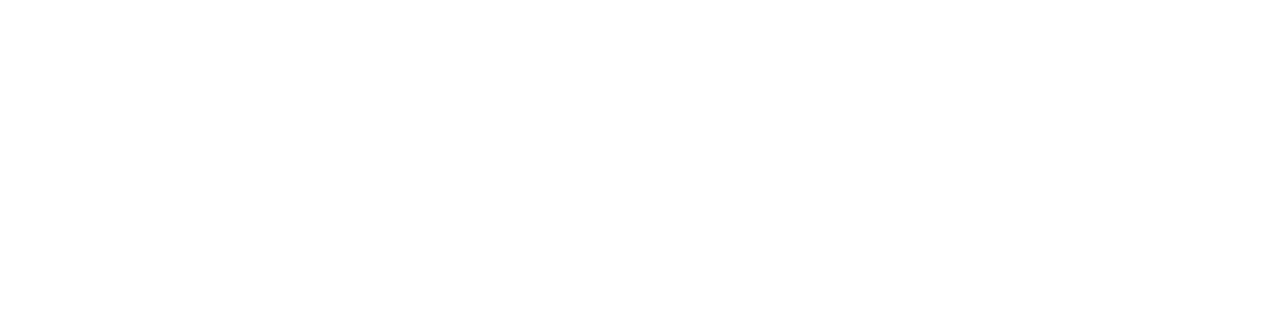
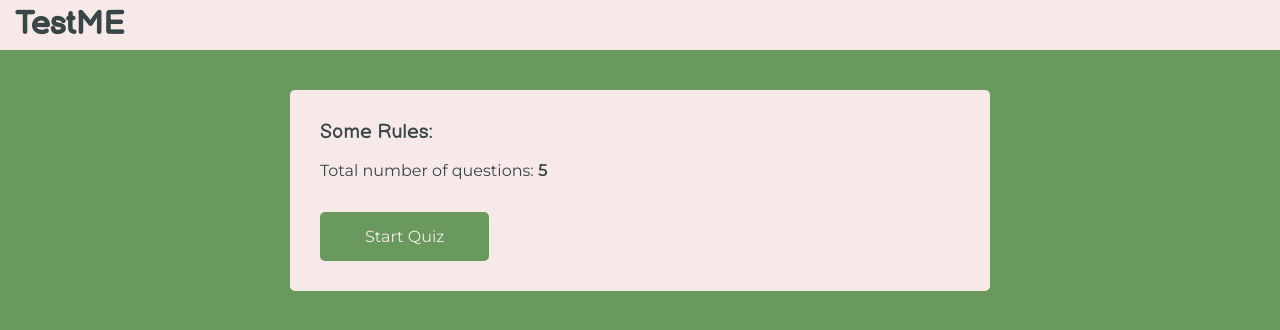
Before and after one commit to Georgette-Lumbe/test_me, a plain HTML site: page index.html in a window 1280 px wide. Drawn offline with Linux system fonts and the light colour scheme.

Commit message:
Add and style header, logo and info box

```diff
--- a/assets/css/style.css
+++ b/assets/css/style.css
@@ -0,0 +1,85 @@
+/*import font*/
+
+@import url('https://fonts.googleapis.com/css2?family=Balsamiq+Sans&family=Montserrat&display=swap');
+
+body {
+    font-size: 16px;
+    margin: 0;
+    color: #394648;
+    background-color: #69995d;
+    font-family: Montserrat;
+    font-weight: 400;
+}
+
+* {
+    box-sizing: border-box;
+    margin: 0;
+    padding: 0;
+    outline: none;
+}
+
+h1,
+h2,
+h3 {
+    font-family: Balsamiq Sans;
+}
+
+/*Header*/
+header {
+    width: 100%;
+    height: 50px;
+    background-color: #f8e9e9;
+}
+
+.logo {
+    cursor: pointer;
+    color: #394648;
+    padding-top: 5px;
+}
+
+.logo a {
+    margin: 15px;
+    text-decoration: none;
+    color: #394648;
+}
+
+/*Customise the info box*/
+.customBox {
+    max-width: 700px;
+    background-color: #f8e9e9;
+    margin: 40px auto;
+    padding: 30px;
+    border-radius: 5px;
+}
+
+.infoBox h3 {
+    font-size: 20px;
+    font-weight: 500;
+    margin-bottom: 15px;
+    line-height: 25px;
+}
+
+.infoBox p {
+    line-height: 22px;
+    margin-bottom: 10px;
+}
+
+.infoBox span {
+    font-weight: 600;
+}
+
+.infoBox .btn {
+    margin-top: 20px;
+}
+
+/*Style the start quiz button*/
+.btn {
+    padding: 15px 45px;
+    background-color: #69995d;
+    color: #f8e9e9;
+    border-radius: 5px;
+    border: none;
+    font-family: Montserrat;
+    font-size: 16px;
+    cursor: pointer;
+}
--- a/index.html
+++ b/index.html
@@ -15,6 +15,23 @@
 </head>
 <body>
 
+    <header>
+
+        <!--==========Logo==========-->
+        <div class="logo">
+            <h1><a href="index.html">TestME</a></h1>
+        </div>
+    </header>
+
+    <!--==========Info Box==========-->
+    <section id="homeArea">
+        <div class="infoBox customBox">
+            <h3>Some Rules:</h3>
+            <p>Total number of questions: <span class="totalQuestions">5</span></p>
+            <button type="button" class="btn">Start Quiz</button>
+        </div>
+    </section>
+
     <script src="assets/js/questions.js"></script>
     <script src="assets/js/script.js"></script>
 </body>
```
